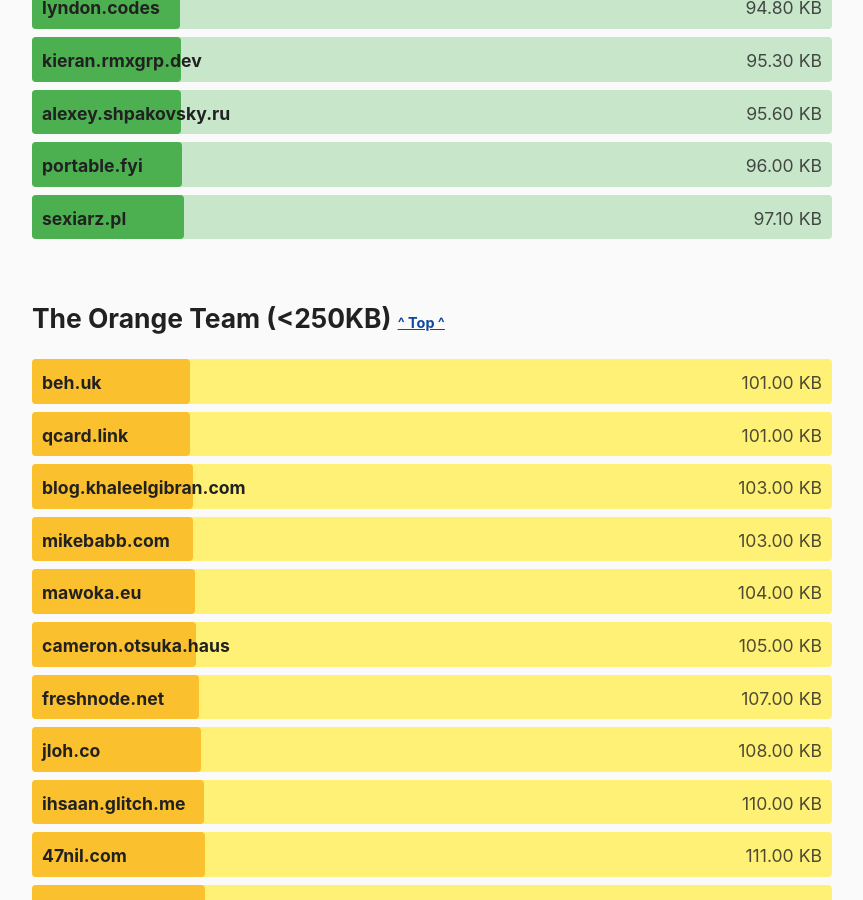
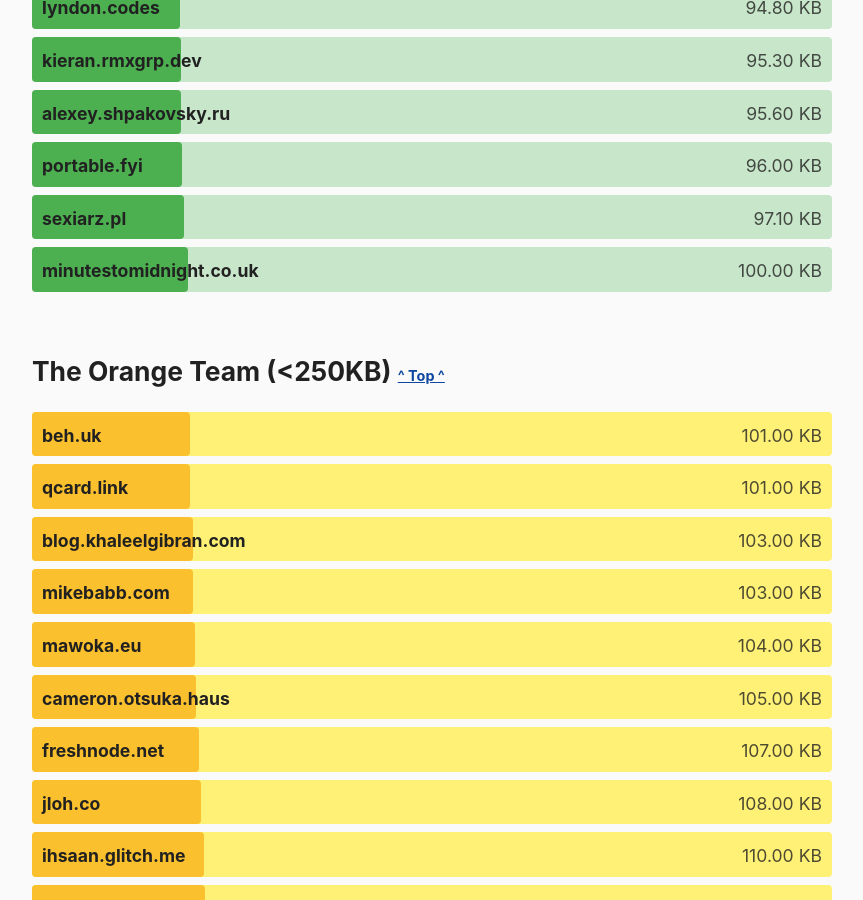
Before and after one commit to kevquirk/512kb.club, a Jekyll site: the page built from index.md, in a window 1280 px wide and 900 px high, scrolled down 13790 px. Shown: the whole window, without its empty margins (208-1071 px from the left). Built offline with Jekyll 4.4.1, drawn with Linux system fonts in a browser that asks for light colours; some of the changed text lies outside the part shown.

Commit message:
Updated minutestomidnight.co.uk

```diff
--- a/_data/sites.yml
+++ b/_data/sites.yml
@@ -1250,8 +1250,8 @@
 
 - domain: minutestomidnight.co.uk
   url: https://minutestomidnight.co.uk
-  size: 169
-  last_checked: 2022-04-08
+  size: 100
+  last_checked: 2022-11-11
 
 - domain: minwiz.com
   url: https://minwiz.com/
```
